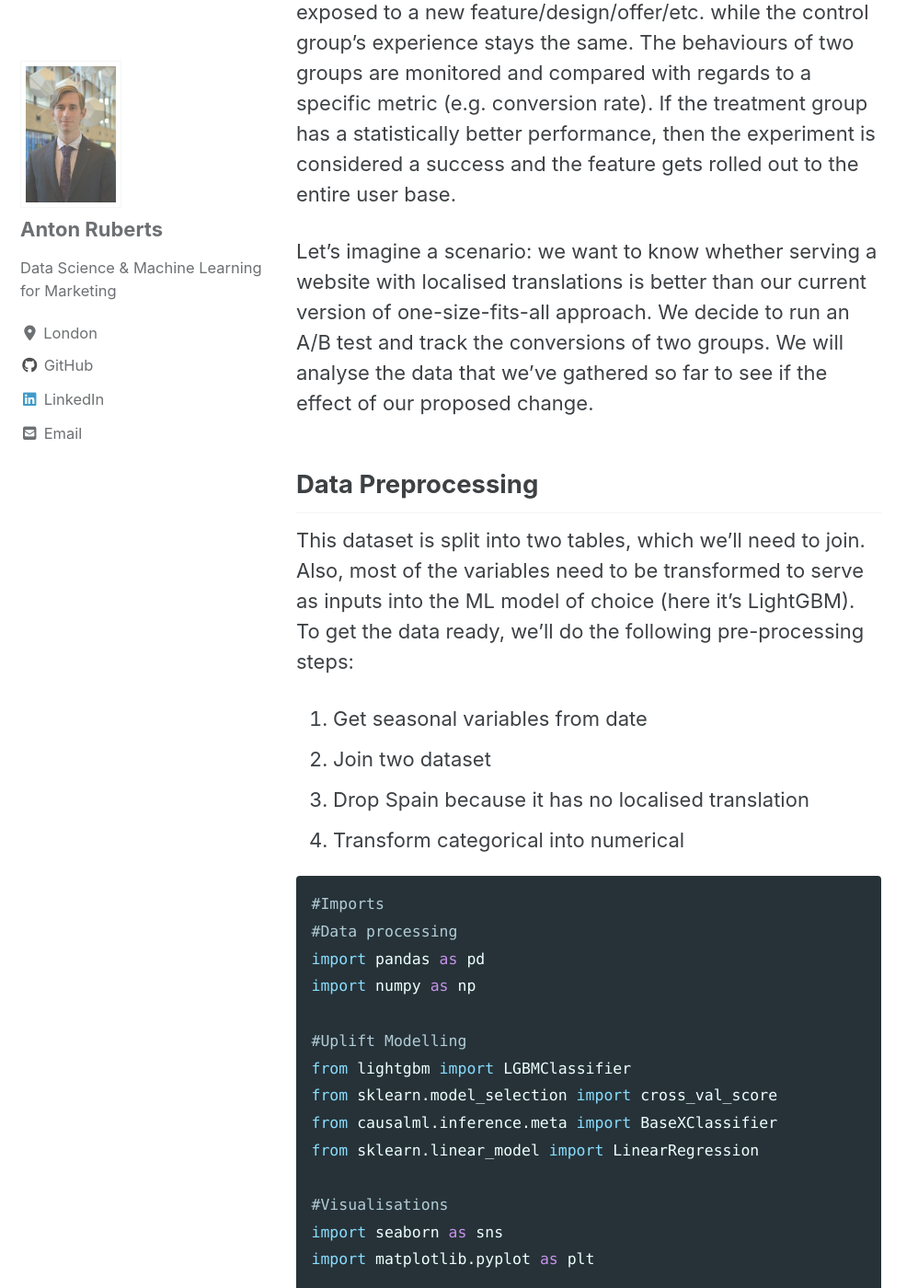
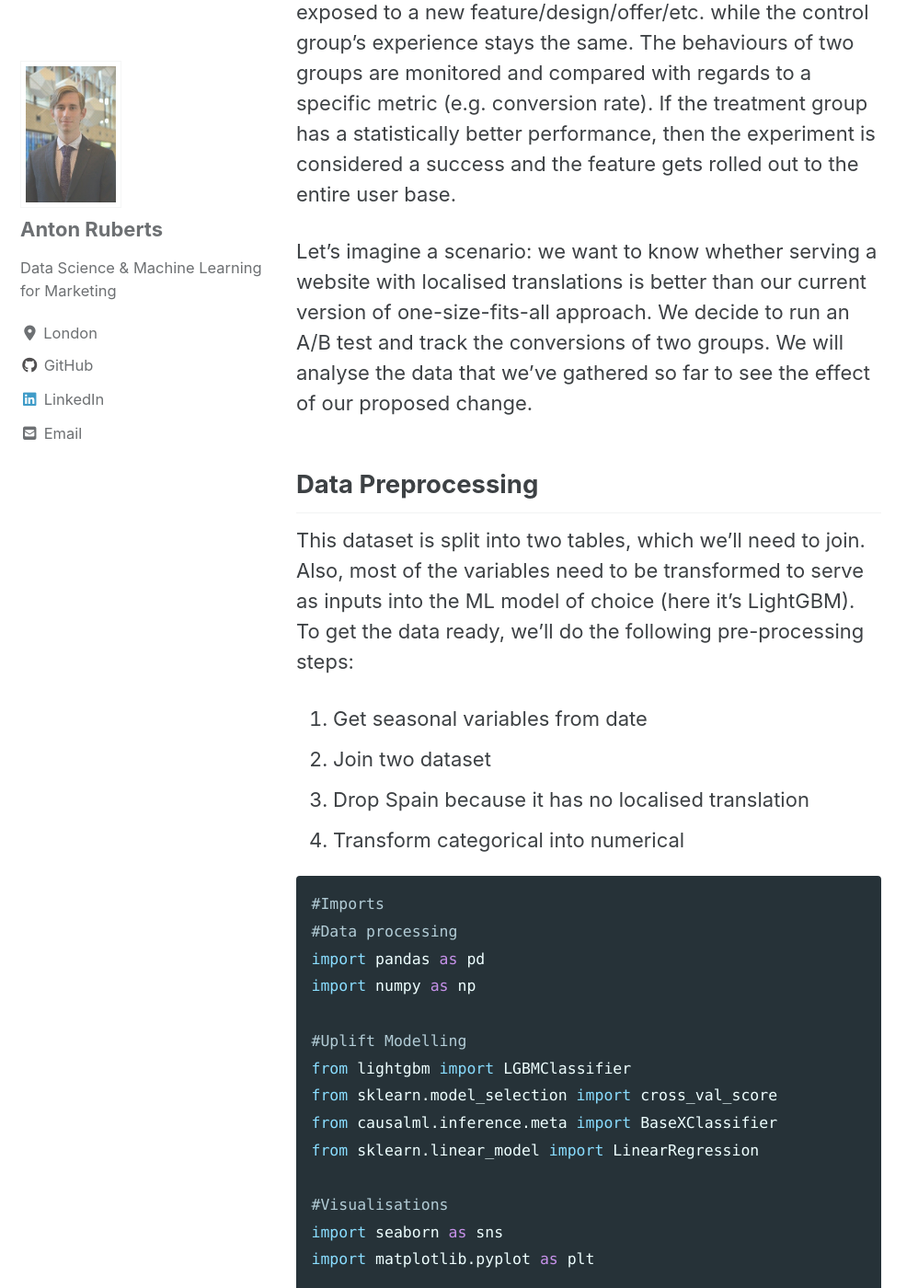
Before and after one commit to AntonsRuberts/AntonsRuberts.github.io, a Jekyll site: the page built from _posts/2020-05-10-causalml-test.md, in a window 1280 px wide and 1400 px high, scrolled down 1308 px. Shown: the whole window at 92% size, without its empty margins (0-998 px from the left). Built offline with Jekyll 4.4.1, drawn with Linux system fonts in a browser that asks for light colours; cached includes are drawn as plain includes; nearby versions of some CDN libraries; some of the changed text lies outside the part shown.

Commit message:
change text

````diff
--- a/_posts/2020-05-10-causalml-test.md
+++ b/_posts/2020-05-10-causalml-test.md
@@ -13,7 +13,7 @@ In this blog I'll take you through the analysis of A/B test results using Causal
 ## Experiments in Marketing
 Experiments are a staple of causal reasoning and are widely used in many disciplines. In digital marketing, A/B test refers to the experiment design that splits the user base into two groups - control and treatment. Treatment group gets exposed to a new feature/design/offer/etc. while the control group's experience stays the same. The behaviours of two groups are monitored and compared with regards to a specific metric (e.g. conversion rate). If the treatment group has a statistically better performance, then the experiment is considered a success and the feature gets rolled out to the entire user base.
 
-Let's imagine a scenario: we want to know whether serving a website with localised translations is better than our current version of one-size-fits-all approach. We decide to run an A/B test and track the conversions of two groups. We will analyse the data that we've gathered so far to see if the effect of our proposed change.
+Let's imagine a scenario: we want to know whether serving a website with localised translations is better than our current version of one-size-fits-all approach. We decide to run an A/B test and track the conversions of two groups. We will analyse the data that we've gathered so far to see the effect of our proposed change.
 
 ## Data Preprocessing
 This dataset is split into two tables, which we'll need to join. Also, most of the variables need to be transformed to serve as inputs into the ML model of choice (here it's LightGBM). To get the data ready, we'll do the following pre-processing steps:
@@ -61,8 +63,11 @@ for c in categorical:
     main[c] = LabelEncoder().fit_transform(main[c])
     main[c] = main[c].astype('category')
 ```
+
 Here's how the resulting data should look like:
+
 <img src="{{ site.url }}{{ site.baseurl }}/assets/images/causalml_test/data_head.PNG" alt="data-head-after-preprocessing">
+
 ## Initial Analysis
 Columns in the dataframe above are:
 * Test - 1 if a person is part of a test group, 0 if a user is part of control group
````
Also changed, not shown: other parts of _posts/2020-05-10-causalml-test.md (+3 -4 lines).
